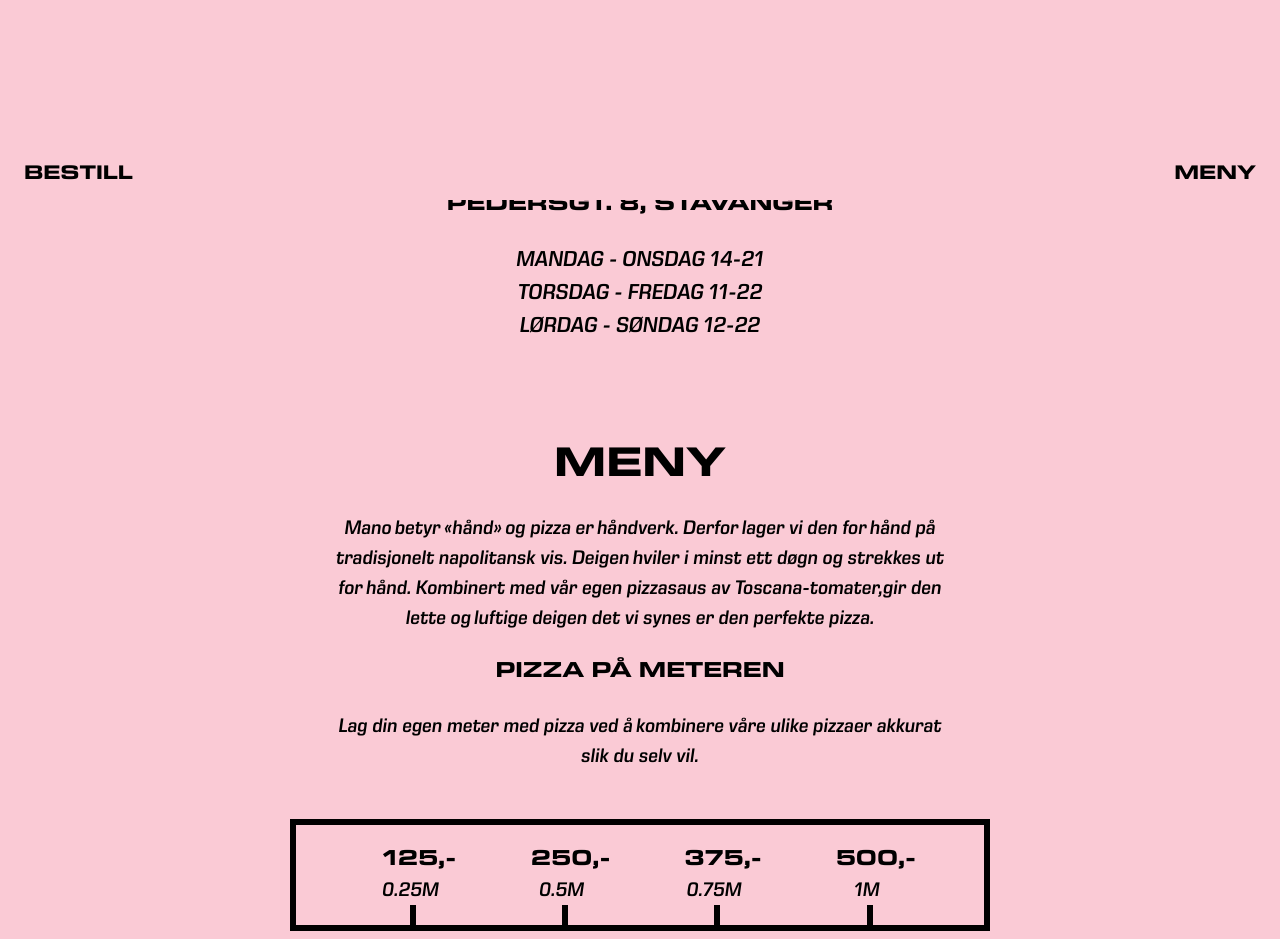
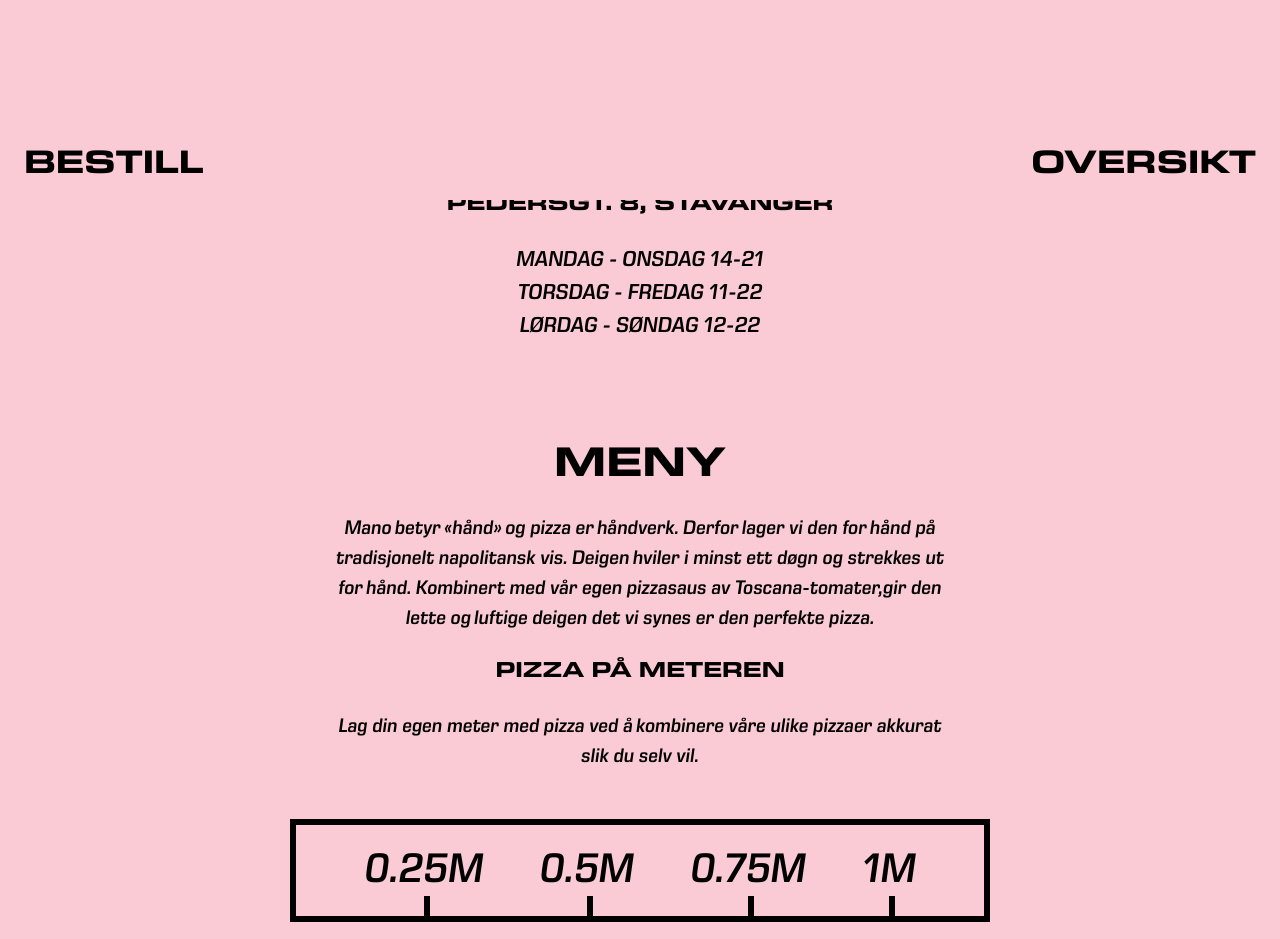
Before and after one commit to manopizzano/web-mano, a React (Create React App) app: page / in a window 1280 px wide. Shown: the part 600-1539 px from the top of the page. Built offline with nearby package versions, Linux system fonts and the light colour scheme; no server answers.

Commit message:
Changed Meny and font size. Food ruler changed

```diff
--- a/src/components/FoodRuler.js
+++ b/src/components/FoodRuler.js
@@ -1,6 +1,6 @@
 import React, { Component } from 'react'
 
-const price = 125
+// const price = 125
 const increment = 0.25
 
 export default class FoodRuler extends Component {
@@ -10,8 +10,7 @@ export default class FoodRuler extends Component {
         <ul className="FoodRuler__ruler">
           {new Array(4).fill('x').map((x, i) => (
             <li className="FoodRuler__item" key={`foodruler-item-${i}`}>
-              <h3 className="FoodRuler__title">{price * (i + 1)}</h3>
-              <p className="FoodRuler__desc">{increment * (i + 1)}M</p>
+              <h2 className="FoodRuler__desc">{increment * (i + 1)}M</h2>
             </li>
           ))}
         </ul>
--- a/src/components/Nav.js
+++ b/src/components/Nav.js
@@ -40,7 +40,7 @@ export default class Nav extends Component {
                   className="Nav__col Nav__col--menu"
                   onClick={actions.toggleMenu}
                 >
-                  {state.showMenu ? 'Lukk' : 'Meny'}
+                  {state.showMenu ? 'Lukk' : 'Oversikt'}
                 </button>
               </div>
             </nav>
--- a/src/styles/components/_Nav.scss
+++ b/src/styles/components/_Nav.scss
@@ -32,7 +32,7 @@
     &--order,
     &--menu {
       @include bold;
-
+      font-size: 150%;
       // @include bp(xxl) {
       //   @include font-size(h2);
       // }
```
